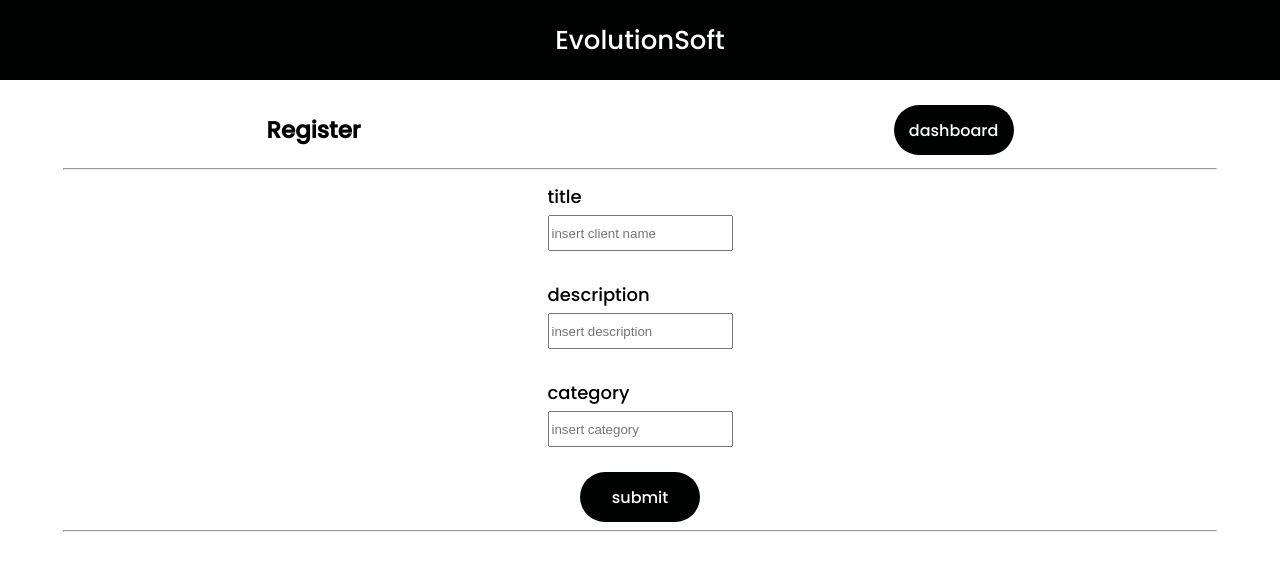
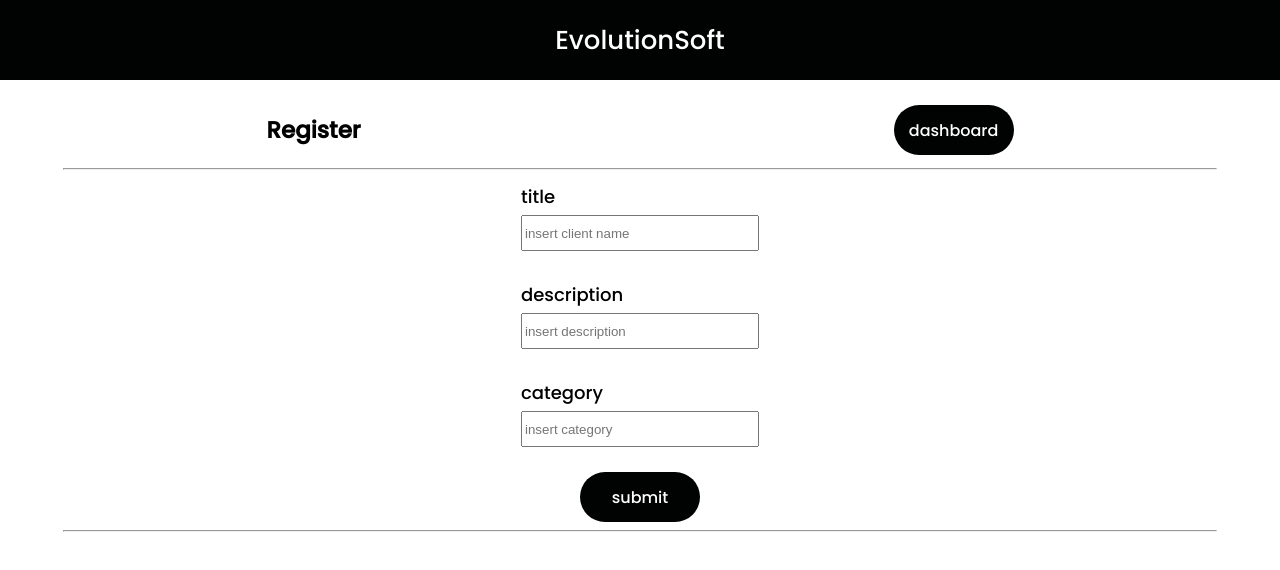
Before and after one commit to theogandara/CRUD-JS, a React (Create React App) app: page /register in a window 1280 px wide. Shown: the top 570 px of the page. Built offline with nearby package versions, Linux system fonts and the light colour scheme.

Commit message:
feat: input width

```diff
--- a/src/components/Input/styled.js
+++ b/src/components/Input/styled.js
@@ -3,12 +3,12 @@ import styled from "styled-components";
 export const BackgroundInput = styled.div`
   display: flex;
   flex-direction: column;
-`
+`;
 
 export const Label = styled.label`
   font-size: 18px;
   margin: 5px 0px 0px 0px;
-`
+`;
 
 export const Error = styled.p`
   height: 20px;
@@ -16,9 +16,10 @@ export const Error = styled.p`
   font-size: 13px;
   margin: 0;
   margin-bottom: 5px;
-`
+`;
 
 export const InputStyle = styled.input`
+  width: 230px;
   margin-top: 5px;
   height: 30px;
-`
+`;
```
Lines whose indentation alone changed are shown as unchanged.
